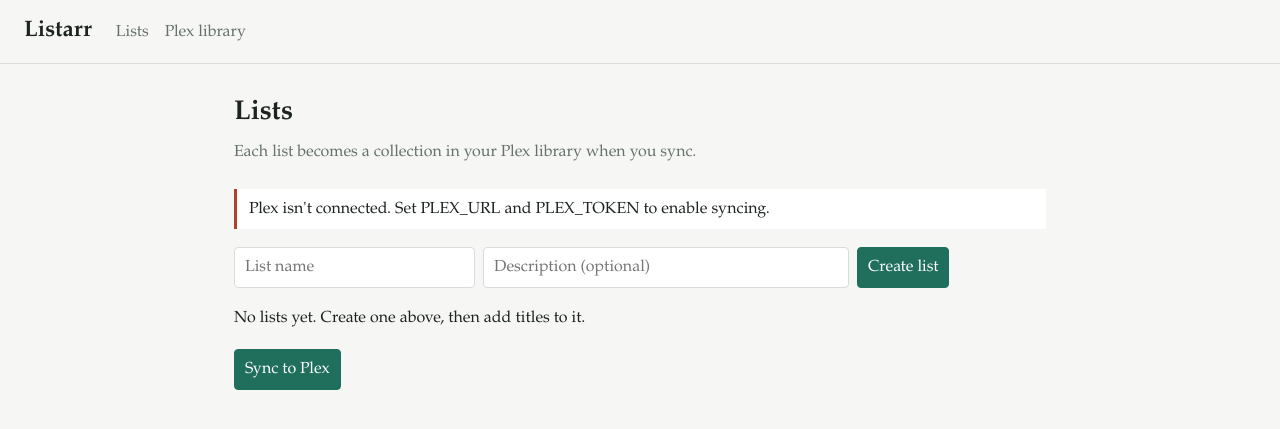
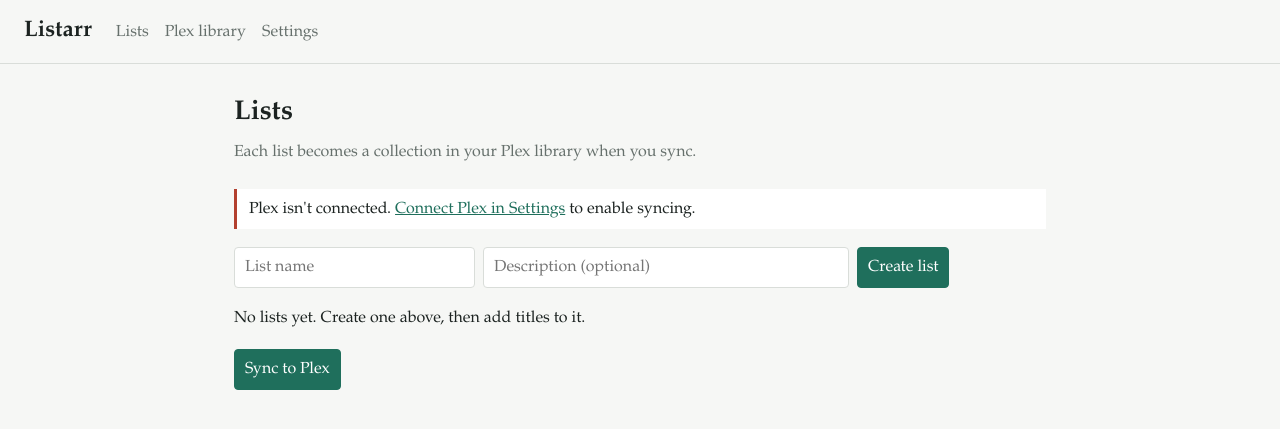
Before and after one commit to pyronsy/listarr, a FastAPI app: page / in a window 1280 px wide. Shown: the top 429 px of the page. Run offline with FastAPI, Linux system fonts and the light colour scheme; parts of the project's set-up code (start-up, migrations or seed data) failed here and were passed over.

Commit message:
Add files via upload

```diff
--- a/app/main.py
+++ b/app/main.py
@@ -9,7 +9,7 @@ from fastapi import FastAPI, Form, Request
 from fastapi.responses import RedirectResponse
 from fastapi.templating import Jinja2Templates
 
-from . import plex_sync
+from . import plex_sync, settings
 from .db import Item, MediaList, SessionLocal, init_db
 
 BASE = Path(__file__).parent
@@ -135,7 +135,7 @@ async def sync():
 def library(request: Request, type: str = "movie", list: str = "", q: str = ""):
     media_type = "show" if type == "show" else "movie"
     if not plex_sync.configured():
-        return render(request, "library.html", rows=[], lists=[], error="Plex isn't configured. Set PLEX_URL and PLEX_TOKEN.", type=media_type, sel=list, q=q)
+        return render(request, "library.html", rows=[], lists=[], error="Plex isn't connected yet.", type=media_type, sel=list, q=q)
     with SessionLocal() as s:
         lists = s.query(MediaList).order_by(MediaList.name).all()
         membership: dict = {}
@@ -162,3 +162,78 @@ def library(request: Request, type: str = "movie", list: str = "", q: str = ""):
             rows.append({"title": p.title, "year": getattr(p, "year", ""), "lists": in_lists})
         rows.sort(key=lambda r: r["title"].lower())
         return render(request, "library.html", rows=rows, lists=lists, error=None, type=media_type, sel=list, q=q)
+
+
+# ---- Settings: connect Plex from the browser ---------------------------------
+
+@app.get("/settings")
+def settings_page(request: Request):
+    plex_sync.poll_login()
+    s = settings.load()
+    ctx = {
+        "s": s,
+        "signed_in": bool(s.get("token")),
+        "has_server": plex_sync.server_chosen(),
+        "pending": plex_sync.login_pending(),
+        "servers": [],
+        "movie_libs": [],
+        "show_libs": [],
+        "error": None,
+    }
+    try:
+        if ctx["signed_in"] and not ctx["has_server"]:
+            ctx["servers"] = plex_sync.servers()
+        elif ctx["has_server"]:
+            secs = plex_sync.sections()
+            ctx["movie_libs"] = [t for t, k in secs if k == "movie"]
+            ctx["show_libs"] = [t for t, k in secs if k == "show"]
+    except Exception as e:
+        ctx["error"] = f"Couldn't reach Plex: {e}"
+    return render(request, "settings.html", **ctx)
+
+
+@app.post("/settings/plex/login")
+def plex_login(request: Request):
+    url = plex_sync.start_login(str(request.url_for("settings_page")))
+    return RedirectResponse(url, status_code=303)
+
+
+@app.get("/settings/plex/status")
+def plex_status():
+    plex_sync.poll_login()
+    return {"signed_in": plex_sync.signed_in(), "pending": plex_sync.login_pending()}
+
+
+@app.post("/settings/plex/token")
+def plex_manual(url: str = Form(...), token: str = Form(...)):
+    settings.update(token=token.strip(), server_url=url.strip().rstrip("/"), server_name="", movie_library="", tv_library="")
+    plex_sync.reset_cache()
+    return RedirectResponse("/settings", status_code=303)
+
+
+@app.post("/settings/plex/server")
+def plex_server(server: str = Form(...)):
+    settings.update(server_name=server, server_url="", movie_library="", tv_library="")
+    plex_sync.reset_cache()
+    return RedirectResponse("/settings", status_code=303)
+
+
+@app.post("/settings/plex/libraries")
+def plex_libraries(movie_library: str = Form(""), tv_library: str = Form("")):
+    settings.update(movie_library=movie_library, tv_library=tv_library)
+    plex_sync.reset_cache()
+    return RedirectResponse("/settings", status_code=303)
+
+
+@app.post("/settings/plex/change-server")
+def plex_change_server():
+    settings.update(server_name="", server_url="", movie_library="", tv_library="")
+    plex_sync.reset_cache()
+    return RedirectResponse("/settings", status_code=303)
+
+
+@app.post("/settings/plex/signout")
+def plex_signout():
+    settings.clear_plex()
+    plex_sync.reset_cache()
+    return RedirectResponse("/settings", status_code=303)
--- a/app/plex_sync.py
+++ b/app/plex_sync.py
@@ -1,39 +1,113 @@
-import os
 import threading
 import time
 
+from plexapi.myplex import MyPlexAccount, MyPlexPinLogin
 from plexapi.server import PlexServer
 
-PLEX_URL = os.getenv("PLEX_URL", "")
-PLEX_TOKEN = os.getenv("PLEX_TOKEN", "")
-LIBRARIES = {
-    "movie": os.getenv("PLEX_MOVIE_LIBRARY", "Movies"),
-    "show": os.getenv("PLEX_TV_LIBRARY", "TV Shows"),
-}
+from . import settings
 
 _cache: dict = {}
 _lock = threading.Lock()
+_pin: dict = {"login": None}
 
 
-def configured() -> bool:
-    return bool(PLEX_URL and PLEX_TOKEN)
+def reset_cache():
+    with _lock:
+        _cache.clear()
 
 
 def norm(title: str) -> str:
     return "".join(c for c in title.lower() if c.isalnum())
 
 
-def connect() -> PlexServer:
-    return PlexServer(PLEX_URL, PLEX_TOKEN, timeout=30)
+# ---- connection state -------------------------------------------------------
+
+def signed_in() -> bool:
+    return bool(settings.load().get("token"))
 
 
+def server_chosen() -> bool:
+    s = settings.load()
+    return bool(s.get("server_url") or s.get("server_name"))
+
+
+def libraries() -> dict:
+    s = settings.load()
+    libs = {"movie": s.get("movie_library", ""), "show": s.get("tv_library", "")}
+    return {k: v for k, v in libs.items() if v}
+
+
+def configured() -> bool:
+    return signed_in() and server_chosen() and bool(libraries())
+
+
+# ---- Plex sign-in (browser PIN flow) ----------------------------------------
+
+def start_login(forward_url: str) -> str:
+    pin = MyPlexPinLogin(
+        oauth=True,
+        headers={
+            "X-Plex-Product": "Listarr",
+            "X-Plex-Client-Identifier": settings.client_id(),
+        },
+    )
+    _pin["login"] = pin
+    return pin.oauthUrl(forward_url)
+
+
+def login_pending() -> bool:
+    return _pin["login"] is not None
+
+
+def poll_login() -> bool:
+    """Check whether the user finished signing in at plex.tv; stores the token."""
+    pin = _pin["login"]
+    if pin is None:
+        return False
+    try:
+        if pin.checkLogin() and pin.token:
+            settings.update(token=pin.token)
+            _pin["login"] = None
+            return True
+        if pin.expired:
+            _pin["login"] = None
+    except Exception:
+        _pin["login"] = None
+    return False
+
+
+def account() -> MyPlexAccount:
+    return MyPlexAccount(token=settings.load()["token"])
+
+
+def servers() -> list:
+    return [r.name for r in account().resources() if "server" in (r.provides or "")]
+
+
+def connect() -> PlexServer:
+    s = settings.load()
+    if s.get("server_url"):
+        return PlexServer(s["server_url"], s["token"], timeout=30)
+    return account().resource(s["server_name"]).connect(timeout=30)
+
+
+def sections() -> list:
+    return [(sec.title, sec.type) for sec in connect().library.sections()]
+
+
+# ---- library access ---------------------------------------------------------
+
 def library_items(srv: PlexServer, media_type: str, force: bool = False, ttl: int = 60):
-    """All titles in the Plex library for a media type (cached briefly)."""
+    """All titles in the chosen Plex library for a media type (cached briefly)."""
+    name = libraries().get(media_type)
+    if not name:
+        kind = "movie" if media_type == "movie" else "TV"
+        raise ValueError(f"No {kind} library selected in Settings.")
     with _lock:
         hit = _cache.get(media_type)
         if hit and not force and time.time() - hit[0] < ttl:
             return hit[1]
-        items = srv.library.section(LIBRARIES[media_type]).all()
+        items = srv.library.section(name).all()
         _cache[media_type] = (time.time(), items)
         return items
 
@@ -56,15 +130,18 @@ def sync_all(lists) -> dict:
     """Create/update one Plex collection per list. Returns a per-list report."""
     srv = connect()
     report = {}
-    for media_type in ("movie", "show"):
-        section = srv.library.section(LIBRARIES[media_type])
+    for media_type, lib_name in libraries().items():
+        section = srv.library.section(lib_name)
         idx = index_by_title(library_items(srv, media_type, force=True))
         for lst in lists:
             items = [i for i in lst.items if i.media_type == media_type]
             matched, missing = [], []
             for it in items:
                 p = match(idx, it.title, it.year)
-                (matched if p else missing).append(p or it.title)
+                if p:
+                    matched.append(p)
+                else:
+                    missing.append(it.title)
             existing = [c for c in section.collections(title=lst.name) if c.title == lst.name]
             if existing:
                 coll = existing[0]
--- a/app/templates/base.html
+++ b/app/templates/base.html
@@ -34,7 +34,7 @@ a{color:var(--accent)}
 <body>
 <header>
 <a class="brand" href="/">Listarr</a>
-<nav><a href="/">Lists</a><a href="/library">Plex library</a></nav>
+<nav><a href="/">Lists</a><a href="/library">Plex library</a><a href="/settings">Settings</a></nav>
 </header>
 <main>{% block content %}{% endblock %}</main>
 </body>
--- a/app/templates/index.html
+++ b/app/templates/index.html
@@ -3,7 +3,7 @@
 <h1>Lists</h1>
 <p class="sub">Each list becomes a collection in your Plex library when you sync.</p>
 
-{% if not plex %}<div class="err">Plex isn't connected. Set PLEX_URL and PLEX_TOKEN to enable syncing.</div>{% endif %}
+{% if not plex %}<div class="err">Plex isn't connected. <a href="/settings">Connect Plex in Settings</a> to enable syncing.</div>{% endif %}
 {% if last.error %}<div class="err">Last sync failed: {{ last.error }}</div>{% endif %}
 
 <form class="row" method="post" action="/lists">
--- a/app/templates/library.html
+++ b/app/templates/library.html
@@ -3,7 +3,7 @@
 <h1>Plex library</h1>
 <p class="sub">Browse what's on your server and see which lists each title belongs to.</p>
 
-{% if error %}<div class="err">{{ error }}</div>{% endif %}
+{% if error %}<div class="err">{{ error }}{% if not plex %} <a href="/settings">Connect Plex in Settings</a>.{% endif %}</div>{% endif %}
 
 <form class="row" method="get" action="/library">
 <select name="type">
--- a/docker-compose.yml
+++ b/docker-compose.yml
@@ -7,11 +7,7 @@ services:
     ports:
       - "4747:4747"
     environment:
-      PLEX_URL: http://192.168.1.10:32400   # your Plex server
-      PLEX_TOKEN: your-plex-token
-      PLEX_MOVIE_LIBRARY: Movies            # exact Plex library names
-      PLEX_TV_LIBRARY: TV Shows
-      SYNC_INTERVAL_MINUTES: 0              # 0 = manual sync only
+      SYNC_INTERVAL_MINUTES: 0   # 0 = manual sync only
       TZ: America/New_York
     volumes:
       - ./data:/data
```
Also changed, not shown: app/settings.py (added, +42 -0 lines), app/templates/settings.html (added, +67 -0 lines), README.md.
